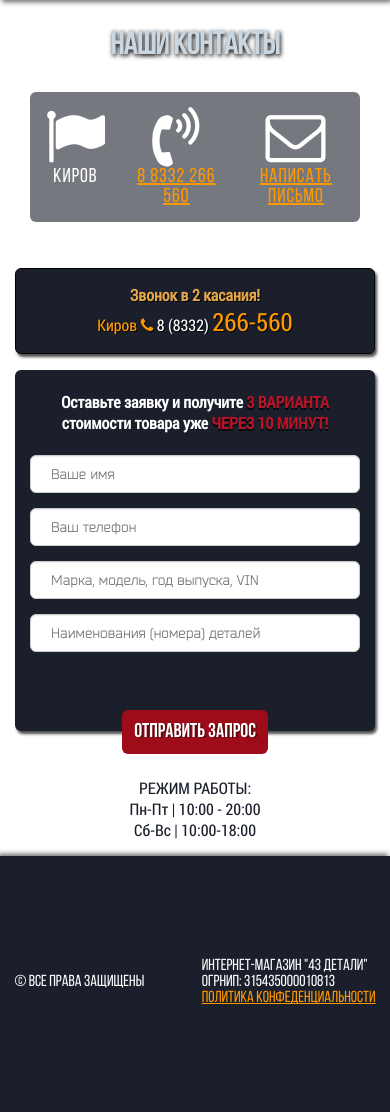
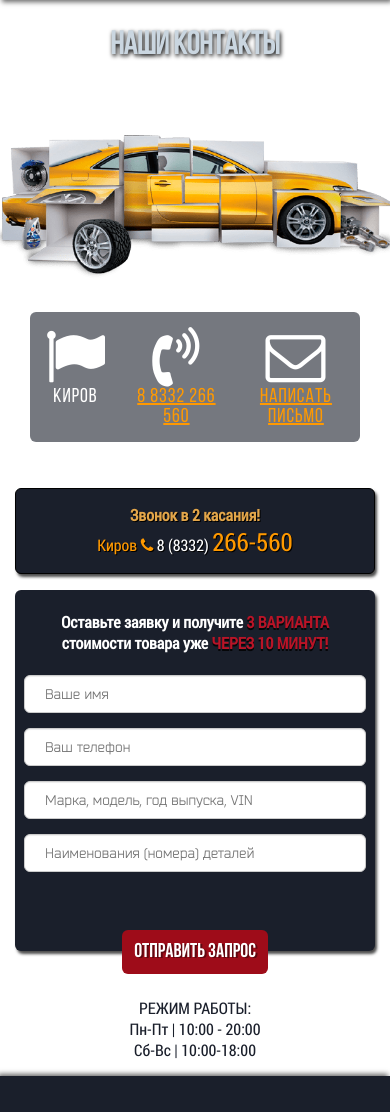
Before and after one commit to sickbear/43details, a Django app: template shop_app/templates/contacts.html in a window 390 px wide. Shown: the part 120-1232 px from the top of the page. Before the commit the page ends 1124 px from the top, so only its background shows below. Run offline with Django 3.2, Linux system fonts and the light colour scheme; the template is opened without the code that fills it, so the values that code supplies are empty.

Commit message:
Adaptive

```diff
--- a/static/css/main.css
+++ b/static/css/main.css
@@ -202,6 +202,7 @@ aside {
 }
 
 .form_input {
+    box-sizing: border-box;
     border-radius: 6px;
     font-size: 17px;
     font-family: 'BenderRegular';
@@ -222,7 +223,7 @@ aside {
 }
 
 .aside_form_input {
-    width: 80%;
+    width: 90%;
 }
 
 .strong_text {
--- a/static/css/media.css
+++ b/static/css/media.css
@@ -1,13 +1,33 @@
+@media screen and (max-width: 1090px) {
+    .form_input {
+       font-size: 15px;
+    }
+}
+
 @media screen and (max-width: 990px) {
     .modification_thead > th:nth-child(5),
     .modification_tbody > td:nth-child(5) {
         display: none;
+    }
+
+    .aside_form_input {
+        width: 98%;
+    }
+
+    .form_input {
+        font-size: 14px;
+        padding: 10px 10px;
     }
 }
 
 @media screen and (max-width: 850px) {
     .delivery_block {
         flex-direction: column;
+    }
+
+    .form_input {
+        font-size: 14px;
+        padding: 10px 2px;
     }
 
     .modification_thead > th:nth-child(3),
@@ -17,8 +37,46 @@
 }
 
 @media screen and (max-width: 770px) {
+    main {
+        background-image: url(../img/auto.png);
+        background-repeat: no-repeat;
+        background-position: center 24%;
+        background-size: 600px 300px;
+    }
+
+    .main_title_block {
+        height: 350px;
+    }
+
+    .main_advantages {
+        align-items: center;
+    }
+
+    .main_advantages_item {
+        border-radius: 6px;
+    }
+
+    .bg_image {
+        background: -moz-linear-gradient(90deg, rgba(220,134,5,1) 0%, rgba(135,82,3,1) 1%, rgba(135,82,3,1) 44%, rgba(35,23,22,1) 100%); /* ff3.6+ */
+        background: -webkit-gradient(linear, left top, left bottom, color-stop(0%, rgba(35,23,22,1)), color-stop(56%, rgba(135,82,3,1)), color-stop(99%, rgba(135,82,3,1)), color-stop(100%, rgba(220,134,5,1))); /* safari4+,chrome */
+        background: -webkit-linear-gradient(90deg, rgba(220,134,5,1) 0%, rgba(135,82,3,1) 1%, rgba(135,82,3,1) 44%, rgba(35,23,22,1) 100%); /* safari5.1+,chrome10+ */
+        background: -o-linear-gradient(90deg, rgba(220,134,5,1) 0%, rgba(135,82,3,1) 1%, rgba(135,82,3,1) 44%, rgba(35,23,22,1) 100%); /* opera 11.10+ */
+        background: -ms-linear-gradient(90deg, rgba(220,134,5,1) 0%, rgba(135,82,3,1) 1%, rgba(135,82,3,1) 44%, rgba(35,23,22,1) 100%); /* ie10+ */
+        background: linear-gradient(0deg, rgba(220,134,5,1) 0%, rgba(135,82,3,1) 1%, rgba(135,82,3,1) 44%, rgba(35,23,22,1) 100%); /* w3c */
+        filter: progid:DXImageTransform.Microsoft.gradient( startColorstr='#231716', endColorstr='#dc8605',GradientType=0 ); /* ie6-9 */
+    }
+
     aside {
         margin-top: 0;
+    }
+
+    .aside_form_input {
+        width: 95%;
+    }
+
+    .form_input {
+        padding: 10px 20px;
+        font-size: 17px;
     }
 
     .nav_menu {
@@ -90,21 +148,17 @@
     .modification_block {
         margin-left: 0;
     }
+
+    .contacts_title {
+        margin: 30px 30px 250px;
+    }
 }
 
 @media screen and (max-width: 640px) {
     header {
         position: absolute;
     }
-    .bg_image {
-    background: -moz-linear-gradient(90deg, rgba(220,134,5,1) 0%, rgba(135,82,3,1) 1%, rgba(135,82,3,1) 44%, rgba(35,23,22,1) 100%); /* ff3.6+ */
-    background: -webkit-gradient(linear, left top, left bottom, color-stop(0%, rgba(35,23,22,1)), color-stop(56%, rgba(135,82,3,1)), color-stop(99%, rgba(135,82,3,1)), color-stop(100%, rgba(220,134,5,1))); /* safari4+,chrome */
-    background: -webkit-linear-gradient(90deg, rgba(220,134,5,1) 0%, rgba(135,82,3,1) 1%, rgba(135,82,3,1) 44%, rgba(35,23,22,1) 100%); /* safari5.1+,chrome10+ */
-    background: -o-linear-gradient(90deg, rgba(220,134,5,1) 0%, rgba(135,82,3,1) 1%, rgba(135,82,3,1) 44%, rgba(35,23,22,1) 100%); /* opera 11.10+ */
-    background: -ms-linear-gradient(90deg, rgba(220,134,5,1) 0%, rgba(135,82,3,1) 1%, rgba(135,82,3,1) 44%, rgba(35,23,22,1) 100%); /* ie10+ */
-    background: linear-gradient(0deg, rgba(220,134,5,1) 0%, rgba(135,82,3,1) 1%, rgba(135,82,3,1) 44%, rgba(35,23,22,1) 100%); /* w3c */
-    filter: progid:DXImageTransform.Microsoft.gradient( startColorstr='#231716', endColorstr='#dc8605',GradientType=0 ); /* ie6-9 */
-    }
+
     footer {
         height: 30vh;
     }
@@ -157,10 +211,23 @@
     }
 }
 
+@media screen and (max-width: 640px) {
+    main {
+        background-size: contain;
+    }
+}
+
+
 @media screen and (max-width: 505px) {
     .modification_thead > th:nth-child(6),
     .modification_tbody > td:nth-child(6) {
         display: none;
+    }
+}
+
+@media screen and (max-width: 450px) {
+    main {
+        background-position: center 32%;
     }
 }
 
@@ -169,10 +236,18 @@
     .modification_tbody > td:nth-child(2) {
         display: none;
     }
+
+    main {
+        background-position: center 36%;
+    }
 }
 
 
 @media screen and (max-width: 360px) {
+    main {
+        background-size: 250px;
+    }
+
     footer {
         flex-direction: column;
         height: 30vh;
@@ -213,6 +288,14 @@
         flex-direction: column;
         align-items: center;
     }
+
+    .contacts_title {
+        margin: 30px 30px 20px;
+    }
+
+    .contacts_block {
+        background-color: rgb(26,31,43);
+    }
 }
 
 @media screen and (max-width: 320px) {
```
Also changed, not shown: static/img/auto.png (added).
